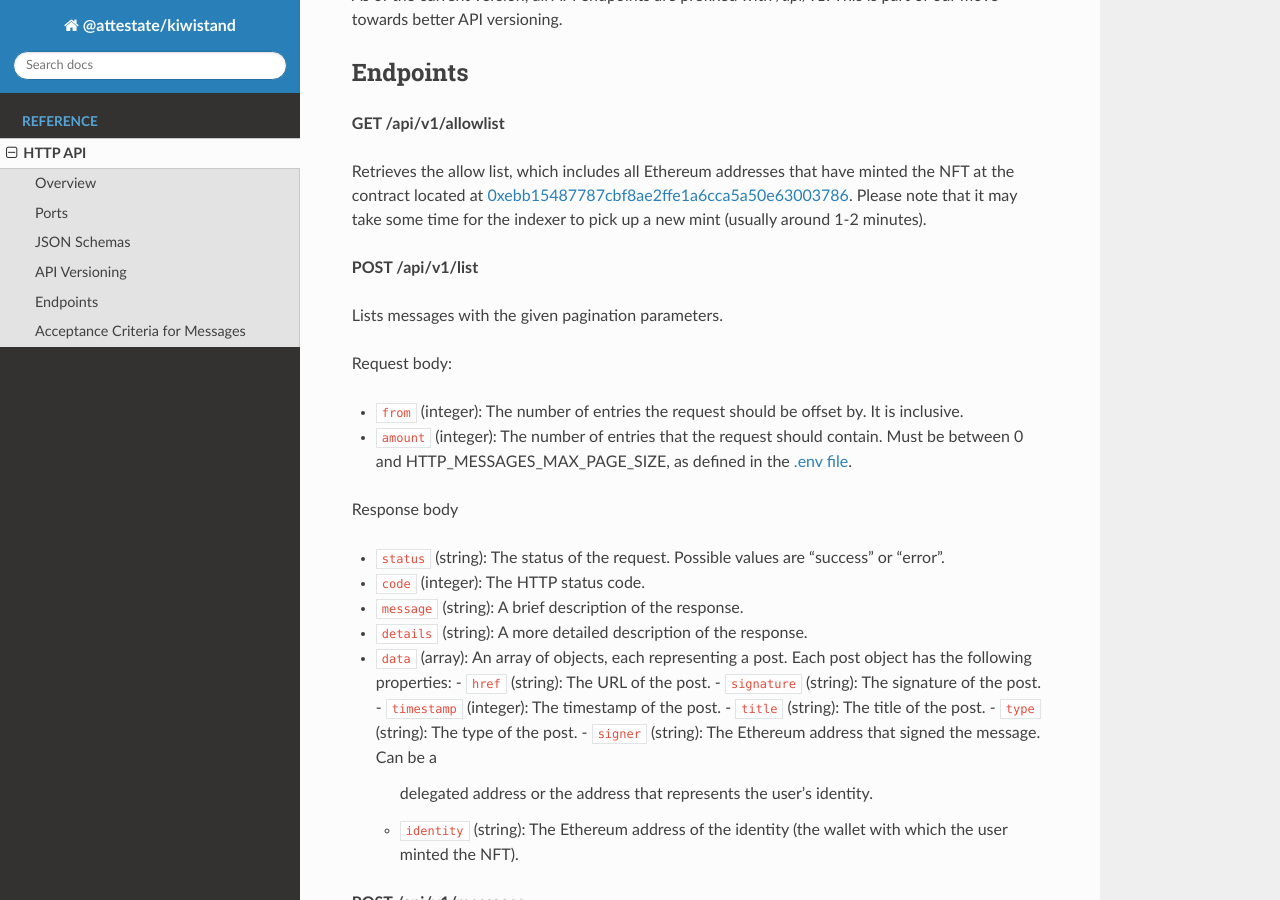
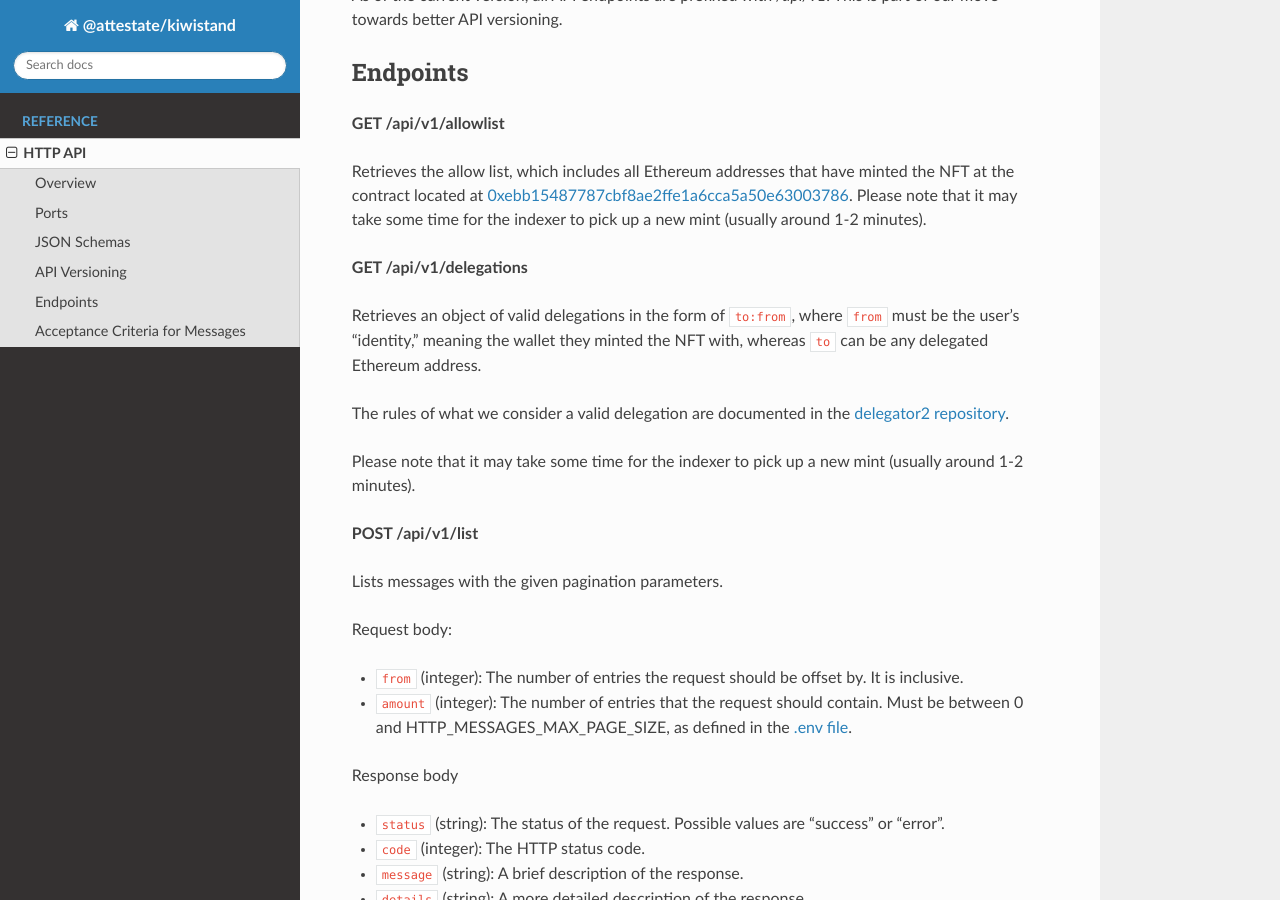
Before and after one commit to attestate/kiwistand, a Sphinx documentation site: the page built from docs/source/http-api.rst, in a window 1280 px wide and 900 px high, scrolled down 1553 px. Built offline with Sphinx 7.4.7 and the Read the Docs theme 2.0.0, drawn with Linux system fonts in a browser that asks for light colours.

Commit message:
Document /delegations API endpoint

```diff
--- a/docs/source/http-api.rst
+++ b/docs/source/http-api.rst
@@ -91,6 +91,18 @@ minted the NFT at the contract located at
 Please note that it may take some time for the indexer to pick up a new mint
 (usually around 1-2 minutes).
 
+**GET /api/v1/delegations**
+
+Retrieves an object of valid delegations in the form of ``to:from``, where
+``from`` must be the user's "identity," meaning the wallet they minted the NFT
+with, whereas ``to`` can be any delegated Ethereum address.
+
+The rules of what we consider a valid delegation are documented in the
+`delegator2 repository <https://github.com/attestate/delegator2>`_.
+
+Please note that it may take some time for the indexer to pick up a new mint
+(usually around 1-2 minutes).
+
 **POST /api/v1/list**
 
 Lists messages with the given pagination parameters.
```
